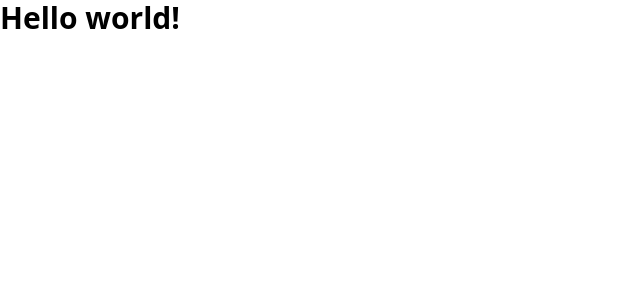
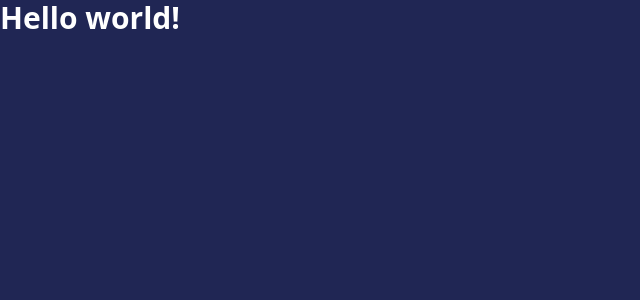
Before and after one commit to Teesitin/nbd, a SvelteKit app in the folder nbd/: page / in a window 1280 px wide. Shown: the top 300 px of the page, without its empty margins (0-640 px from the left). Built offline with nearby package versions, Linux system fonts and the light colour scheme.

Commit message:
Looking for a quick theme

```diff
--- a/nbd/src/routes/+page.svelte
+++ b/nbd/src/routes/+page.svelte
@@ -1,9 +1,25 @@
 <h1 class="text-3xl font-bold">
     Hello world!
-  </h1>
+</h1>
 
 <style lang="postcss">
-    :global(html) {
-      background-color: #ffffff;
-    }
+
+:root {
+    --cloud-burst-50: #f1f5fd;
+    --cloud-burst-100: #dfe8fa;
+    --cloud-burst-200: #c6d6f7;
+    --cloud-burst-300: #9ebcf2;
+    --cloud-burst-400: #7099ea;
+    --cloud-burst-500: #4f76e2;
+    --cloud-burst-600: #3a59d6;
+    --cloud-burst-700: #3147c4;
+    --cloud-burst-800: #2d3ba0;
+    --cloud-burst-900: #2a367e;
+    --cloud-burst-950: #202654;
+}
+
+:global(html) {
+    background-color: var(--cloud-burst-950);
+    color: white;
+}
 </style>
```
